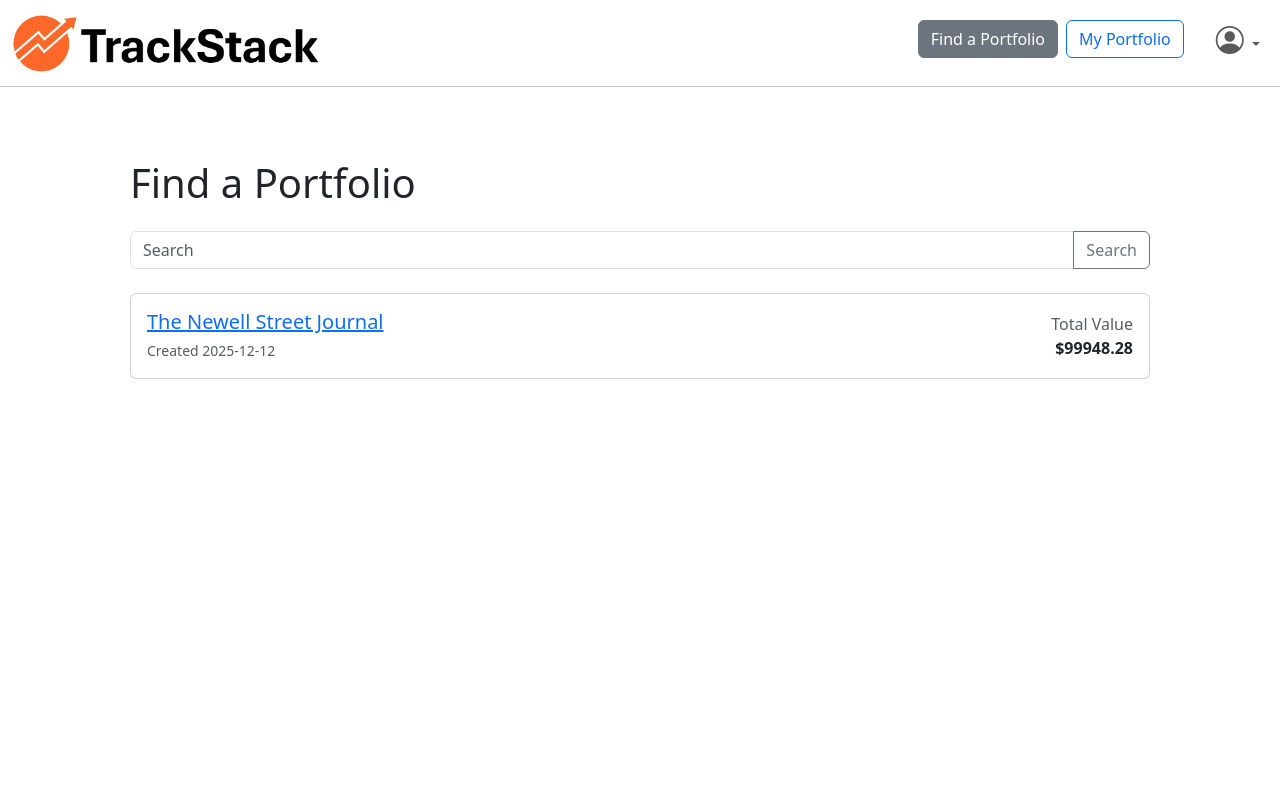
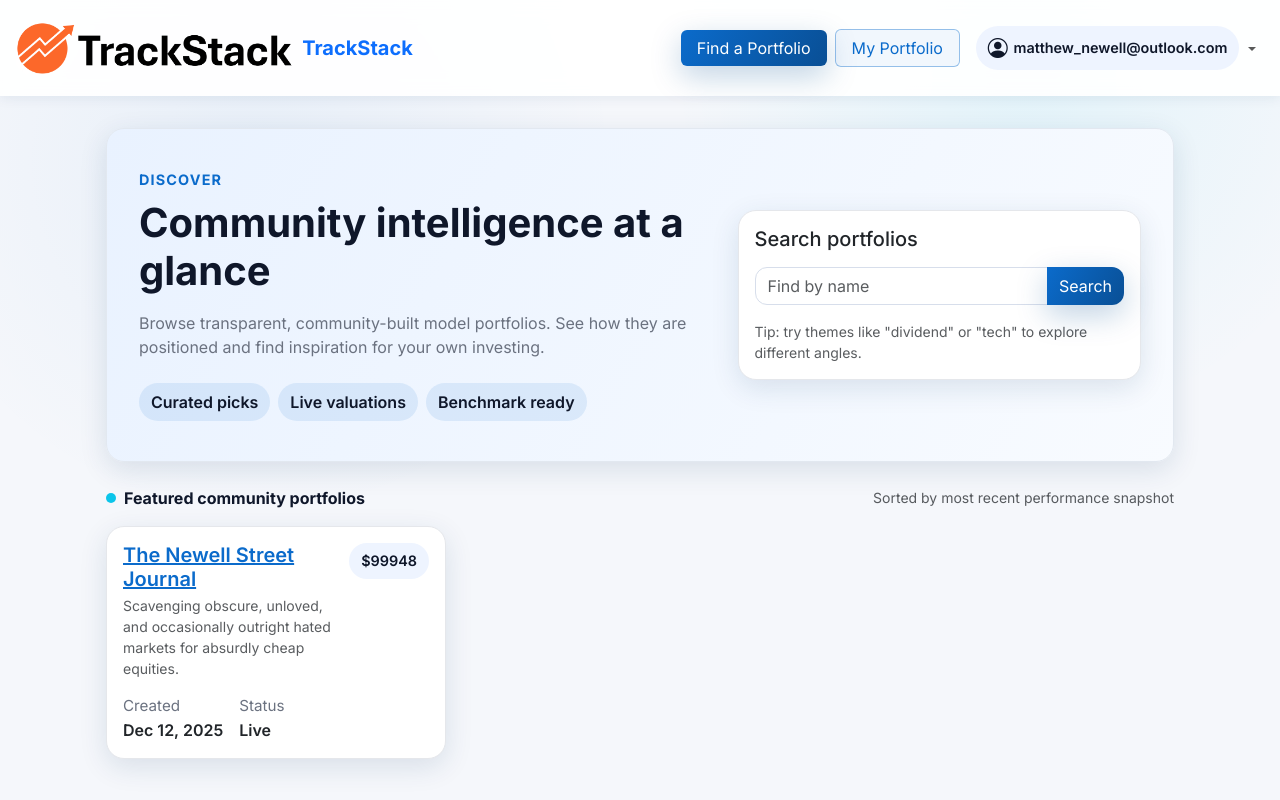
Before and after one commit to mattnewell-cam/PortfolioTracker, a Django app: page /portfolios/explore/ in a window 1280 px wide. Run offline with Django 5.2, Linux system fonts and the light colour scheme; a user stored in the database is signed in; data comes from the database, SQL or seed files in the repository.

Commit message:
Refresh portfolio UI with modern styling

```diff
--- /dev/null
+++ b/static/css/app.css
@@ -0,0 +1,227 @@
+@import url('https://fonts.googleapis.com/css2?family=Inter:wght@400;500;600;700&display=swap');
+
+:root {
+  --brand-primary: #0b6bcb;
+  --brand-accent: #0bc5ea;
+  --brand-muted: #6b7280;
+  --surface: #ffffff;
+  --surface-muted: #f5f7fb;
+  --radius-lg: 18px;
+  --shadow-soft: 0 8px 28px rgba(15, 55, 95, 0.12);
+}
+
+body.app-body {
+  font-family: 'Inter', system-ui, -apple-system, BlinkMacSystemFont, 'Segoe UI', sans-serif;
+  background: radial-gradient(circle at 20% 20%, rgba(11, 107, 203, 0.06), transparent 30%),
+              radial-gradient(circle at 80% 10%, rgba(11, 197, 234, 0.08), transparent 28%),
+              var(--surface-muted);
+  color: #0f172a;
+  min-height: 100vh;
+}
+
+a,
+.btn-link {
+  color: var(--brand-primary);
+}
+
+a:hover,
+.btn-link:hover {
+  color: #094f95;
+}
+
+.navbar-brand img {
+  height: 54px;
+}
+
+.navbar-custom {
+  background: rgba(255, 255, 255, 0.92);
+  backdrop-filter: blur(10px);
+  box-shadow: 0 2px 12px rgba(15, 55, 95, 0.08);
+}
+
+.navbar-custom .btn-primary,
+.btn-primary {
+  background: linear-gradient(120deg, var(--brand-primary), #094f95);
+  border: none;
+  box-shadow: 0 10px 30px rgba(9, 79, 149, 0.25);
+  transition: transform 0.15s ease, box-shadow 0.2s ease;
+}
+
+.btn-primary:hover,
+.navbar-custom .btn-primary:hover {
+  transform: translateY(-1px);
+  box-shadow: 0 12px 34px rgba(9, 79, 149, 0.32);
+}
+
+.btn-outline-primary {
+  border-width: 1.5px;
+  color: var(--brand-primary);
+  border-color: rgba(11, 107, 203, 0.4);
+  background: rgba(11, 107, 203, 0.05);
+}
+
+.btn-outline-primary:hover {
+  color: #fff;
+  background: var(--brand-primary);
+}
+
+.btn-accent {
+  background: linear-gradient(120deg, var(--brand-accent), #33d6ff);
+  color: #0b2f46;
+  border: none;
+}
+
+.page-shell {
+  padding-top: 2rem;
+  padding-bottom: 2rem;
+}
+
+.page-hero {
+  background: linear-gradient(120deg, #e9f2ff, #f8fbff);
+  border-radius: var(--radius-lg);
+  padding: 2.5rem 2rem;
+  border: 1px solid #e2e8f0;
+  box-shadow: var(--shadow-soft);
+}
+
+.page-hero .eyebrow {
+  font-size: 0.9rem;
+  letter-spacing: 0.08em;
+  text-transform: uppercase;
+  color: var(--brand-primary);
+  font-weight: 700;
+}
+
+.section-heading {
+  display: flex;
+  align-items: center;
+  gap: 0.5rem;
+  font-weight: 700;
+  color: #0f172a;
+}
+
+.section-heading .dot {
+  width: 10px;
+  height: 10px;
+  border-radius: 50%;
+  background: var(--brand-accent);
+}
+
+.card-elevated {
+  border: 1px solid #e5e7eb;
+  border-radius: var(--radius-lg);
+  box-shadow: var(--shadow-soft);
+}
+
+.card-elevated .card-header {
+  background: transparent;
+  border-bottom: 1px solid #eef2f6;
+  font-weight: 600;
+}
+
+.muted-label {
+  color: var(--brand-muted);
+  font-size: 0.95rem;
+}
+
+.stat-card {
+  background: #fff;
+  border-radius: var(--radius-lg);
+  padding: 1.25rem 1.4rem;
+  border: 1px solid #e5e7eb;
+  box-shadow: var(--shadow-soft);
+}
+
+.stat-card .value {
+  font-size: 1.4rem;
+  font-weight: 700;
+}
+
+.badge-soft {
+  background: rgba(11, 107, 203, 0.1);
+  color: #0f172a;
+  border-radius: 999px;
+  padding: 0.45rem 0.75rem;
+  font-weight: 600;
+}
+
+.portfolio-card h5 {
+  margin-bottom: 0.35rem;
+}
+
+.portfolio-card .meta {
+  font-size: 0.9rem;
+  color: var(--brand-muted);
+}
+
+.table thead th {
+  font-size: 0.95rem;
+  text-transform: uppercase;
+  letter-spacing: 0.02em;
+}
+
+.table-striped > tbody > tr:nth-of-type(odd) > * {
+  background-color: rgba(11, 107, 203, 0.02);
+}
+
+.form-control,
+.input-group-text {
+  border-radius: 12px;
+  border-color: #d7deeb;
+}
+
+.input-group .btn {
+  border-radius: 12px;
+}
+
+.kicker {
+  color: var(--brand-muted);
+  font-size: 1rem;
+}
+
+.dropdown-menu {
+  border-radius: 14px;
+  border-color: #e2e8f0;
+  box-shadow: 0 12px 32px rgba(15, 55, 95, 0.12);
+}
+
+.chip {
+  display: inline-flex;
+  align-items: center;
+  gap: 0.35rem;
+  border-radius: 999px;
+  padding: 0.45rem 0.75rem;
+  background: #eef4ff;
+  color: #0f172a;
+  font-weight: 600;
+  font-size: 0.9rem;
+}
+
+.card-ghost {
+  border: 2px dashed #d4dbe8;
+  background: #f8fbff;
+  color: var(--brand-muted);
+  border-radius: var(--radius-lg);
+}
+
+.chart-wrapper {
+  background: #fff;
+  border-radius: var(--radius-lg);
+  border: 1px solid #e2e8f0;
+  box-shadow: var(--shadow-soft);
+  padding: 1.5rem;
+}
+
+.range-pill .btn {
+  border-radius: 10px !important;
+}
+
+.table > :not(caption) > * > * {
+  padding: 0.9rem 0.75rem;
+}
+
+@media (max-width: 767px) {
+  .page-hero {
+    padding: 1.75rem 1.25rem;
+  }
+}
--- a/templates/portfolios/base.html
+++ b/templates/portfolios/base.html
@@ -18,27 +18,33 @@
     rel="stylesheet"
     href="https://cdn.jsdelivr.net/npm/bootstrap-icons@1.10.5/font/bootstrap-icons.css"
   />
+  <link rel="stylesheet" href="{% static 'css/app.css' %}">
 
   {% block extra_head %}{% endblock %}
 </head>
-<body>
+<body class="app-body">
   <!-- Bootstrap Navbar -->
-  <nav class="navbar navbar-expand navbar-light bg-white border-bottom border-1 border-secondary-subtle">
-    <div class="container-fluid">
-      <a class="navbar-brand" href="{% url 'portfolios:portfolio-explore' %}">
-        <img src="{% static 'trackstack_2.png' %}" alt="TrackStack logo" height="60" />
+  <nav class="navbar navbar-expand-lg navbar-light navbar-custom sticky-top">
+    <div class="container-fluid py-2 px-3">
+      <a class="navbar-brand d-flex align-items-center gap-2" href="{% url 'portfolios:portfolio-explore' %}">
+        <img src="{% static 'trackstack_2.png' %}" alt="TrackStack logo" />
+        <span class="fw-bold text-primary">TrackStack</span>
       </a>
-      <ul class="navbar-nav ms-auto mb-2 mb-0 align-items-center">
-        <li class="nav-item me-2">
-          <a class="btn {% if request.resolver_match.url_name == 'portfolio-explore' or request.resolver_match.url_name == 'portfolio-public-detail' %}btn-secondary text-white{% else %}btn-outline-primary{% endif %}" href="{% url 'portfolios:portfolio-explore' %}">Find a Portfolio</a>
+      <button class="navbar-toggler" type="button" data-bs-toggle="collapse" data-bs-target="#navMenu" aria-controls="navMenu" aria-expanded="false" aria-label="Toggle navigation">
+        <span class="navbar-toggler-icon"></span>
+      </button>
+      <div class="collapse navbar-collapse" id="navMenu">
+        <ul class="navbar-nav ms-auto mb-2 mb-lg-0 align-items-lg-center gap-lg-2">
+          <li class="nav-item">
+            <a class="btn {% if request.resolver_match.url_name == 'portfolio-explore' or request.resolver_match.url_name == 'portfolio-public-detail' %}btn-primary text-white{% else %}btn-outline-primary{% endif %} px-3" href="{% url 'portfolios:portfolio-explore' %}">Find a Portfolio</a>
           </li>
           {% if user.is_authenticated %}
-          <li class="nav-item me-2">
-            <a class="btn {% if request.resolver_match.url_name == 'portfolio-detail' %}btn-secondary text-white{% else %}btn-outline-primary{% endif %}" href="{% url 'portfolios:portfolio-detail' %}">My Portfolio</a>
+            <li class="nav-item">
+              <a class="btn {% if request.resolver_match.url_name == 'portfolio-detail' %}btn-primary text-white{% else %}btn-outline-primary{% endif %} px-3" href="{% url 'portfolios:portfolio-detail' %}">My Portfolio</a>
             </li>
-          <li class="nav-item dropdown ms-3">
-            <a class="nav-link dropdown-toggle" href="#" role="button" data-bs-toggle="dropdown" aria-expanded="false">
-              <i class="bi bi-person-circle fs-3"></i>  <!-- try fs-4 or fs-2 to taste -->
+            <li class="nav-item dropdown">
+              <a class="nav-link dropdown-toggle px-2" href="#" role="button" data-bs-toggle="dropdown" aria-expanded="false">
+                <span class="chip"><i class="bi bi-person-circle fs-5"></i> {{ user.username }}</span>
               </a>
               <ul class="dropdown-menu dropdown-menu-end">
                 <li><a class="dropdown-item" href="{% url 'portfolios:account-details' %}">Account details</a></li>
@@ -55,20 +61,21 @@
             </li>
           {% else %}
             <li class="nav-item">
-            <a class="nav-link btn btn-outline-primary" href="{% url 'login' %}">Log in / Sign up</a>
+              <a class="btn btn-accent px-3" href="{% url 'login' %}">Log in / Sign up</a>
             </li>
           {% endif %}
         </ul>
       </div>
+    </div>
   </nav>
 
-  <section class="py-4">
+  <main class="page-shell">
     <div class="container">
       {% block content %}
       <!-- page‐specific content -->
       {% endblock %}
     </div>
-  </section>
+  </main>
 
   {% block extra_scripts %}{% endblock %}
 
--- a/templates/portfolios/portfolio_explore.html
+++ b/templates/portfolios/portfolio_explore.html
@@ -2,30 +2,75 @@
 {% block title %}Find a Portfolio{% endblock %}
 
 {% block content %}
-<div class="px-3 py-3 px-lg-5 py-lg-5">
-  <h1 class="mb-4">Find a Portfolio</h1>
-  <form method="get" class="mb-4">
-    <div class="input-group">
-      <input type="text" name="q" class="form-control" placeholder="Search" value="{{ search_query }}">
-      <button class="btn btn-outline-secondary" type="submit">Search</button>
+<div class="px-2 px-lg-4">
+  <div class="page-hero mb-4">
+    <div class="row align-items-center g-4">
+      <div class="col-lg-7">
+        <div class="eyebrow mb-2">Discover</div>
+        <h1 class="fw-bold mb-3">Community intelligence at a glance</h1>
+        <p class="kicker mb-4">Browse transparent, community-built model portfolios. See how they are positioned and find inspiration for your own investing.</p>
+        <div class="d-flex flex-wrap gap-2">
+          <span class="badge-soft">Curated picks</span>
+          <span class="badge-soft">Live valuations</span>
+          <span class="badge-soft">Benchmark ready</span>
         </div>
+      </div>
+      <div class="col-lg-5">
+        <div class="card card-elevated h-100">
+          <div class="card-body">
+            <h5 class="mb-3">Search portfolios</h5>
+            <form method="get">
+              <div class="input-group mb-3">
+                <input type="text" name="q" class="form-control" placeholder="Find by name" value="{{ search_query }}">
+                <button class="btn btn-primary" type="submit">Search</button>
+              </div>
+              <p class="text-muted small mb-0">Tip: try themes like "dividend" or "tech" to explore different angles.</p>
             </form>
+          </div>
+        </div>
+      </div>
+    </div>
+  </div>
 
+  <div class="d-flex align-items-center justify-content-between mb-3">
+    <div class="section-heading"><span class="dot"></span> Featured community portfolios</div>
+    <div class="text-muted small">Sorted by most recent performance snapshot</div>
+  </div>
+
+  <div class="row g-3 g-lg-4">
     {% for p in portfolios %}
-    <div class="card mb-3" style="min-height: 4rem;">
-      <div class="card-body d-flex justify-content-between align-items-center">
+      <div class="col-12 col-md-6 col-xl-4">
+        <div class="card card-elevated portfolio-card h-100">
+          <div class="card-body d-flex flex-column gap-3">
+            <div class="d-flex justify-content-between align-items-start">
               <div>
-          <h5 class="card-title mb-1"><a href="{% url 'portfolios:portfolio-public-detail' p.pk %}">{{ p.name }}</a></h5>
-          <small class="text-muted">Created {{ p.created_at|date:"Y-m-d" }}</small>
+                <h5 class="fw-semibold mb-1"><a href="{% url 'portfolios:portfolio-public-detail' p.pk %}">{{ p.name }}</a></h5>
+                {% if p.short_description %}
+                  <div class="text-muted small">{{ p.short_description }}</div>
+                {% else %}
+                  <div class="text-muted small">Curated by the community</div>
+                {% endif %}
               </div>
-        <div class="text-end">
-          <div class="text-muted">Total Value</div>
-          <div class="fw-bold">${{ p.total_value_cached|floatformat:2 }}</div>
+              <span class="chip">${{ p.total_value_cached|floatformat:0 }}</span>
+            </div>
+            <div class="d-flex flex-wrap gap-3">
+              <div>
+                <div class="muted-label">Created</div>
+                <div class="fw-semibold">{{ p.created_at|date:"M d, Y" }}</div>
+              </div>
+              <div>
+                <div class="muted-label">Status</div>
+                <div class="fw-semibold">Live</div>
+              </div>
+            </div>
           </div>
         </div>
       </div>
     {% empty %}
-    <p class="text-muted">No portfolios found.</p>
+      <div class="col-12">
+        <div class="card card-ghost p-4 text-center">No portfolios found. Try a broader search term.</div>
+      </div>
     {% endfor %}
   </div>
+</div>
 {% endblock %}
```
Also changed, not shown: templates/portfolios/portfolio_detail.html (+159 -129 lines). Lines whose indentation alone changed are shown as unchanged.
